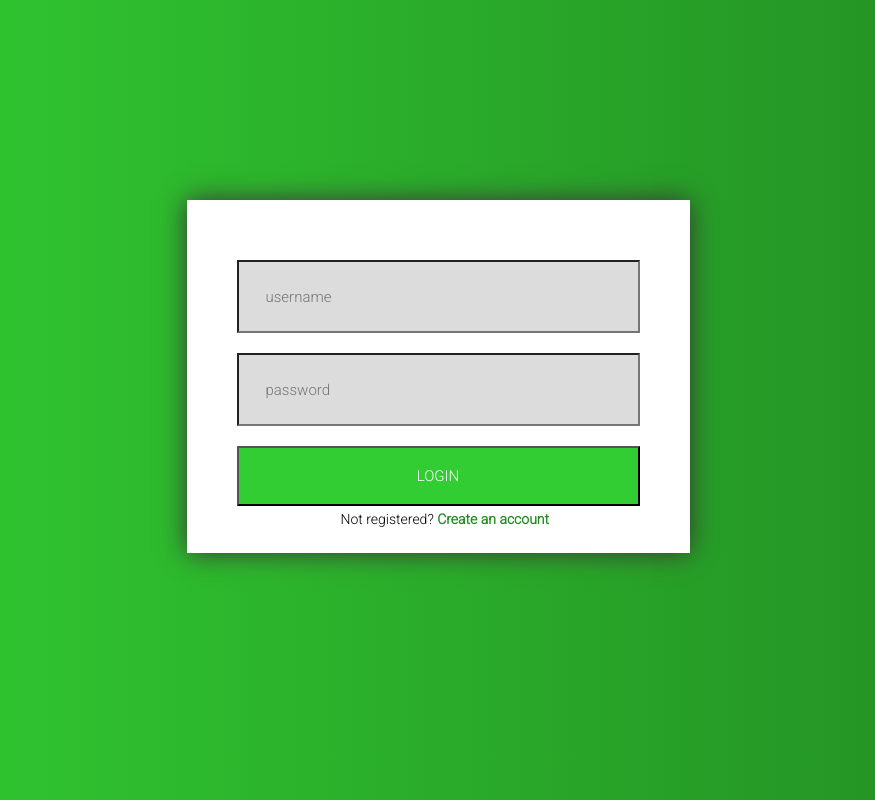
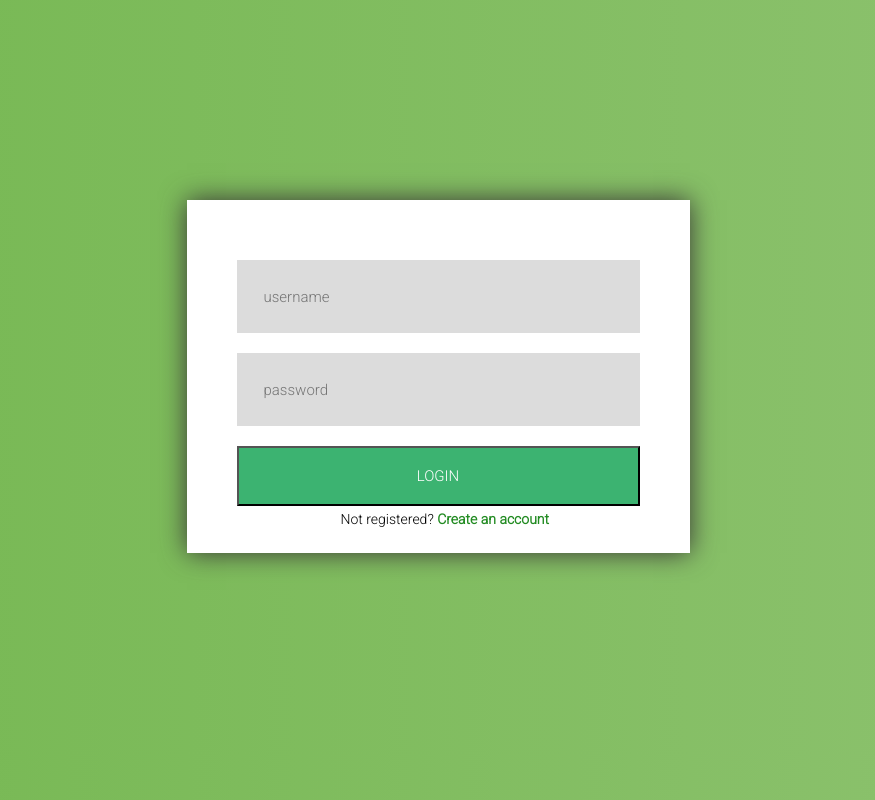
Before and after one commit to mattwhite8/extra_credit_form, a plain HTML site: page index.html in a window 1280 px wide. Shown: the whole page, without its empty margins (202-1077 px from the left). Drawn offline with Linux system fonts and the light colour scheme.

Commit message:
changed background gradient and removed borders from inputs

```diff
--- a/style.css
+++ b/style.css
@@ -3,7 +3,7 @@
 }
 
 body {
-	background: linear-gradient(to right, limegreen, forestgreen);
+	background: linear-gradient(to right, #76b852, #8DC26F);
 	font-family: 'Roboto', sans-serif;
 }
 
@@ -28,6 +28,7 @@ input[type=text] {
 	height: 73px;
 	margin: 10px 0 10px 0;
 	background-color: gainsboro;
+	border: none;
 	color: dimgray;
 	text-indent: 25px;
 	font-size: 15px;
@@ -38,7 +39,7 @@ input[type=submit] {
 	width: 100%;
 	height: 60px;
 	margin-top: 10px;
-	background-color: limegreen;
+	background-color: mediumseagreen;
 	color: white;
 	font-size: 15px;
 	font-family: 'Roboto', sans-serif;
```
